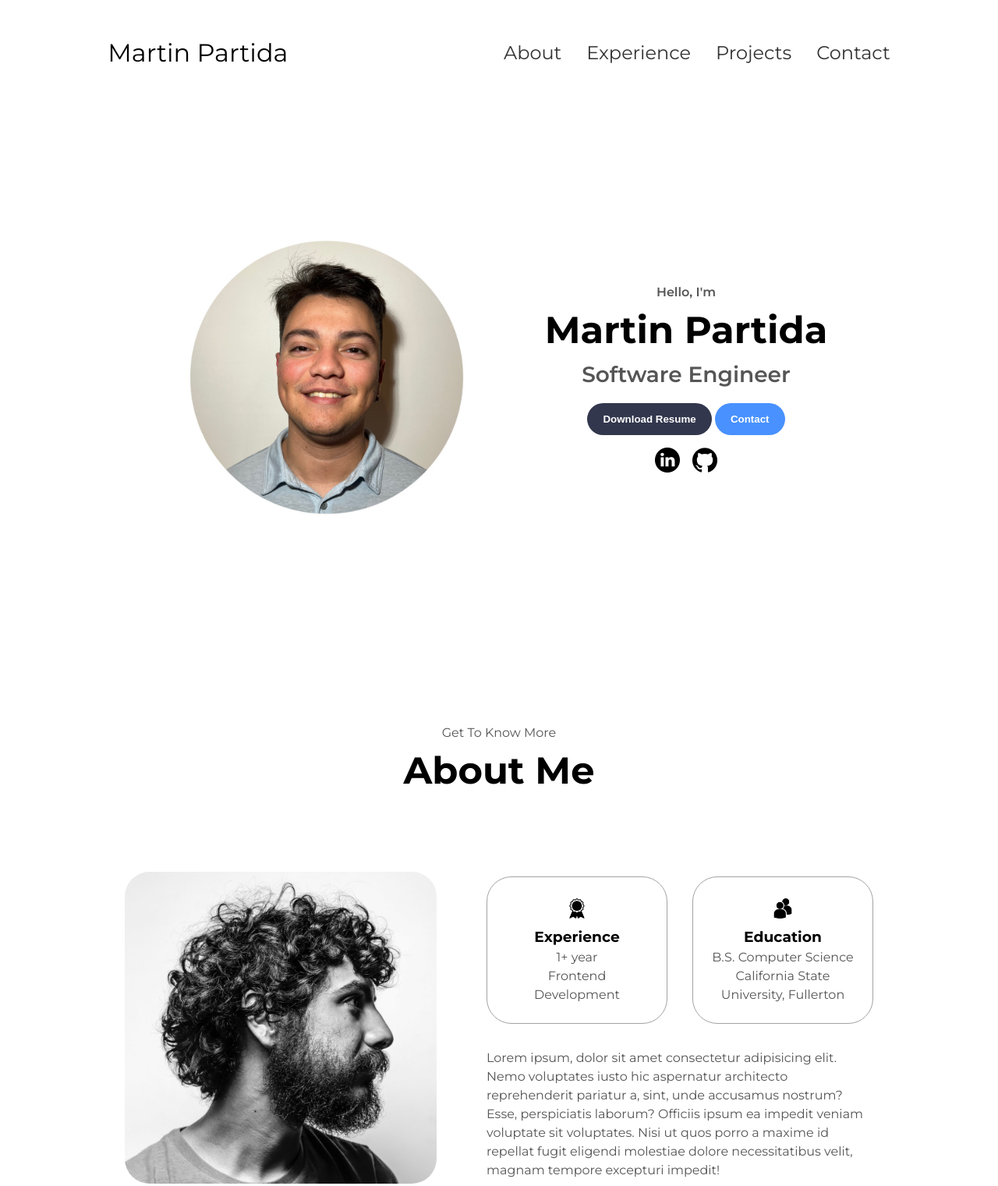
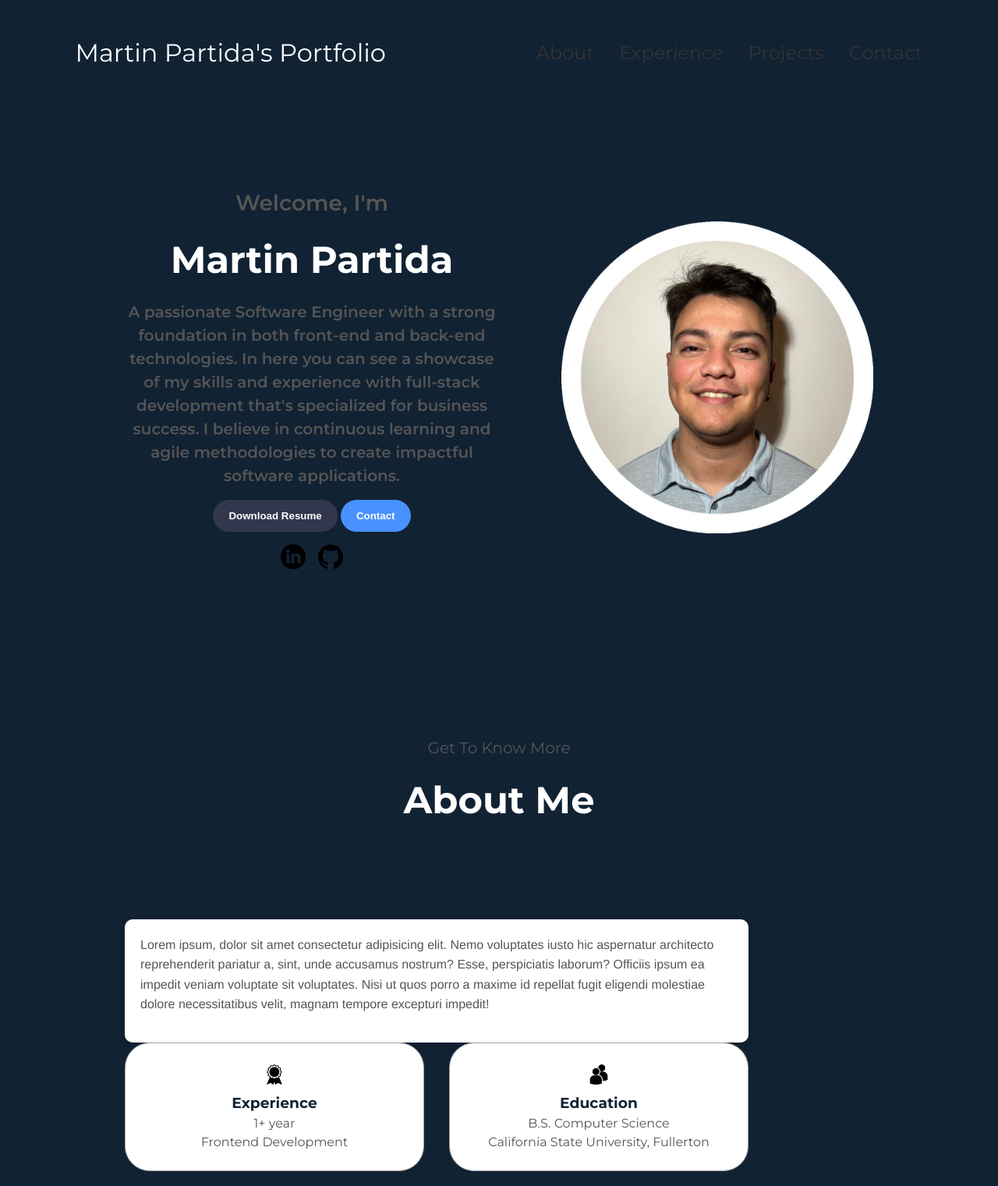
Before and after one commit to mrtnprtd/Web_Resume, a website: page index.html in a window 1280 px wide. Shown: the top 1521 px of the page at 78% size. Drawn offline with Linux system fonts and the light colour scheme.

Commit message:
Filling in sections with my information

```diff
--- a/index.html
+++ b/index.html
@@ -16,7 +16,7 @@
 
   <body>
     <nav id="desktop-nav">
-      <div class="logo">Martin Partida</div>
+      <div class="logo">Martin Partida's Portfolio</div>
       <div>
         <ul class="nav-links">
           <li><a href="#about">About</a></li>
@@ -26,21 +26,6 @@
         </ul>
       </div>
     </nav>
-    <!--
-    <nav class="navbar">
-      <div class="container">
-        <div class="Main-menu">
-          <div class="logo">Martin Partida</div>
-          <ul>
-            <li><a href="#about">About Me</a></li>
-            <li><a href="#experience">Experience</a></li>
-            <li><a href="#projects">Projects</a></li>
-            <li><a class="btn btn-dark" href="#contact">Contact Me</a></li>
-          </ul>
-        </div>
-      </div>
-    </nav>
-  -->
     <nav id="hamburger-nav">
       <div class="logo">Martin Partida</div>
       <div class="hamburger-menu">
@@ -59,16 +44,16 @@
     </nav>
     <!-- Profile Section -->
     <section id="profile">
-      <div class="section__pic-container">
-        <img
-          src="./assets/profile-pic.png"
-          alt="Martin Partida profile picture"
-        />
-      </div>
       <div class="section__text">
-        <p class="section__text__p1">Hello, I'm</p>
+        <p class="section__text__p2">Welcome, I'm</p>
         <h1 class="title">Martin Partida</h1>
-        <p class="section__text__p2">Software Engineer</p>
+        <p class="section__text__p1">
+          A passionate Software Engineer with a strong foundation in both
+          front-end and back-end technologies. In here you can see a showcase of
+          my skills and experience with full-stack development that's
+          specialized for business success. I believe in continuous learning and
+          agile methodologies to create impactful software applications.
+        </p>
         <div class="btn-cointainer">
           <button
             class="btn btn-dark"
@@ -95,43 +80,26 @@
           />
         </div>
       </div>
+      <div class="section__pic-container">
+        <img
+          src="./assets/profile-pic.png"
+          alt="Martin Partida profile picture"
+        />
+      </div>
     </section>
     <!-- About Section -->
     <section id="about">
       <p class="section__text__p1">Get To Know More</p>
       <h1 class="title">About Me</h1>
       <div class="section-container">
-        <div class="section__pic-container">
+        <!-- <div class="section__pic-container">
           <img
             src="./assets/about-pic.png"
             alt="Profile Picture"
             class="about-pic"
           />
-        </div>
+        </div> -->
         <div class="about-details-container">
-          <div class="about-containers">
-            <div class="details-container">
-              <img
-                src="./assets/experience.png"
-                alt="Experience icon"
-                class="icon"
-              />
-              <h3>Experience</h3>
-              <p>1+ year <br />Frontend Development</p>
-            </div>
-            <div class="details-container">
-              <img
-                src="./assets/education.png"
-                alt="Education icon"
-                class="icon"
-              />
-              <h3>Education</h3>
-              <p>
-                B.S. Computer Science <br />California State University,
-                Fullerton
-              </p>
-            </div>
-          </div>
           <div class="text-container">
             <p>
               Lorem ipsum, dolor sit amet consectetur adipisicing elit. Nemo
@@ -141,6 +109,29 @@
               quos porro a maxime id repellat fugit eligendi molestiae dolore
               necessitatibus velit, magnam tempore excepturi impedit!
             </p>
+          </div>
+          <div class="about-containers">
+            <div class="details-container">
+              <img
+                src="./assets/experience.png"
+                alt="Experience icon"
+                class="icon"
+              />
+              <h3 style="color: var(--body-bg)">Experience</h3>
+              <p>1+ year <br />Frontend Development</p>
+            </div>
+            <div class="details-container">
+              <img
+                src="./assets/education.png"
+                alt="Education icon"
+                class="icon"
+              />
+              <h3 style="color: var(--body-bg)">Education</h3>
+              <p>
+                B.S. Computer Science <br />California State University,
+                Fullerton
+              </p>
+            </div>
           </div>
         </div>
       </div>
@@ -314,6 +305,7 @@
         </div>
       </div>
     </section>
+    <!-- Contact Section -->
     <section id="contact">
       <p class="section__text__p1">Get in Touch</p>
       <h1 class="title">Contact Me</h1>
@@ -340,6 +332,7 @@
         </div>
       </div>
     </section>
+    <!-- Footer Section -->
     <footer>
       <nav>
         <div class="nav-links-container">
--- a/style.css
+++ b/style.css
@@ -10,13 +10,19 @@
   --primary-color: #4891ff;
   --light-color: #f4f4f6;
   --dark-color: #32374d;
+  --body-bg: #123;
+  --nav-bg: rgb(69, 92, 115);
 }
 
 body {
   font-family: "Montserrat", sans-serif;
   font-size: 16px;
   line-height: 1.5;
-  background: #fff;
+  background: var(--body-bg);
+  color: white;
+  /*
+  display: grid;
+  grid-template-columns: 20rem 1fr; */
 }
 
 html {
@@ -40,30 +46,31 @@ ul {
 }
 
 /* ======================= Navbar Section ===================== */
-.navbar {
-  background: #fff;
-  padding: 20px;
-}
+/* DESKTOP NAV */
 
-.navbar .container {
-  display: flex;
-  /* flex-direction: column; */
-  justify-content: space-between;
-}
-
-.navbar .main-menu ul {
+nav,
+.nav-links {
   display: flex;
 }
 
-.navbar ul li a {
-  padding: 10px 20px;
-  display: block;
-  font-weight: 600; /* make the font of links slitely bold */
-  transition: 0.5s; /* add fade on color transition timer when hovering over link */
+nav {
+  justify-content: space-around;
+  align-items: center;
+  height: 17vh;
 }
 
-.navbar ul li a:hover {
-  color: var(--primary-color); /* change the color to primary color on hover */
+.nav-links {
+  gap: 2rem;
+  list-style: none;
+  font-size: 1.5rem;
+}
+
+.logo {
+  font-size: 2rem;
+}
+
+.logo:hover {
+  cursor: default;
 }
 
 /*  ========================= Utility Classes ============================ */
@@ -134,33 +141,6 @@ a:hover {
 .btn-block {
   display: block;
   width: 100%;
-}
-
-/* DESKTOP NAV */
-
-nav,
-.nav-links {
-  display: flex;
-}
-
-nav {
-  justify-content: space-around;
-  align-items: center;
-  height: 17vh;
-}
-
-.nav-links {
-  gap: 2rem;
-  list-style: none;
-  font-size: 1.5rem;
-}
-
-.logo {
-  font-size: 2rem;
-}
-
-.logo:hover {
-  cursor: default;
 }
 
 /******************************* MOBILE VIEW ********************************/
@@ -286,6 +266,9 @@ section {
 
 .section__text__p1 {
   text-align: center;
+  margin-top: 1rem;
+  margin-bottom: 1rem;
+  font-size: 1.25rem;
 }
 
 .section__text__p2 {
@@ -310,7 +293,7 @@ section {
   height: 2rem;
 }
 
-/***************************** ABOUT*/
+/* ABOUT */
 
 #about {
   position: relative;
@@ -355,6 +338,24 @@ section {
   height: 400px;
   width: 400px;
   margin: auto 0;
+}
+
+.text-container {
+  max-width: 800px; /* Adjusts the width of the container to an optimal reading length */
+  margin: 0 auto; /* Centers the container */
+  padding: 20px; /* Adds some padding inside the container */
+  background: #fff; /* Sets a background color */
+  border-radius: 10px; /* Rounds the corners of the container */
+  box-shadow: 0 4px 8px rgba(0, 0, 0, 0.1); /* Adds a subtle shadow to lift the container off the page */
+  font-family: "Helvetica Neue", Helvetica, Arial, sans-serif; /* Sets a clean, modern font */
+  line-height: 1.6; /* Increases line height for better readability */
+  color: #333; /* Sets the text color to a darker shade for contrast */
+  font-size: 16px; /* Sets a comfortable font size for reading */
+}
+
+/* Additional styling for the <p> element if needed */
+.text-container p {
+  margin-bottom: 1rem; /* Adds space below each paragraph */
 }
 
 /* Experience Section */
```
